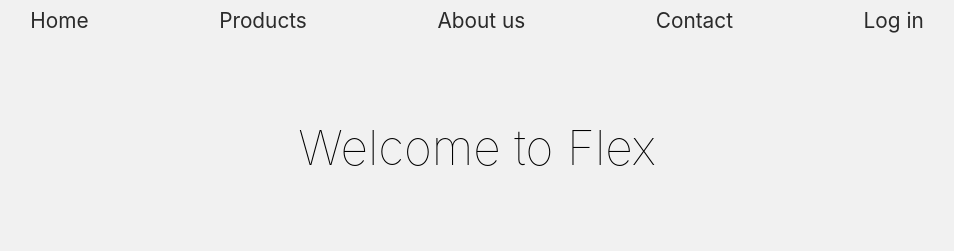
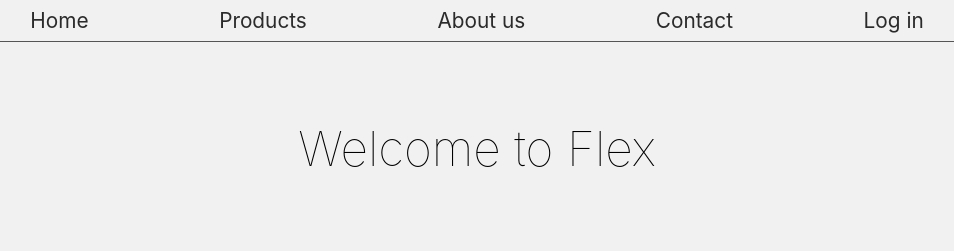
Before and after one commit to muskanmahajan37/Furniture, a PHP site: page / in a window 1280 px wide. Shown: the top 251 px of the page, without its empty margins (163-1117 px from the left). Run offline with PHP 8.4, Linux system fonts and the light colour scheme; some libraries are stand-ins or nearby versions.

Commit message:
Added a border to the navbar

```diff
--- a/css/index.css
+++ b/css/index.css
@@ -44,6 +44,7 @@ nav ul a {
   color: #2b2b2b;
   transition: all 0.2s ease-in;
   border: 0px;
+  border-bottom: 0.5px solid #555;
 }
 
 nav ul li {
```
